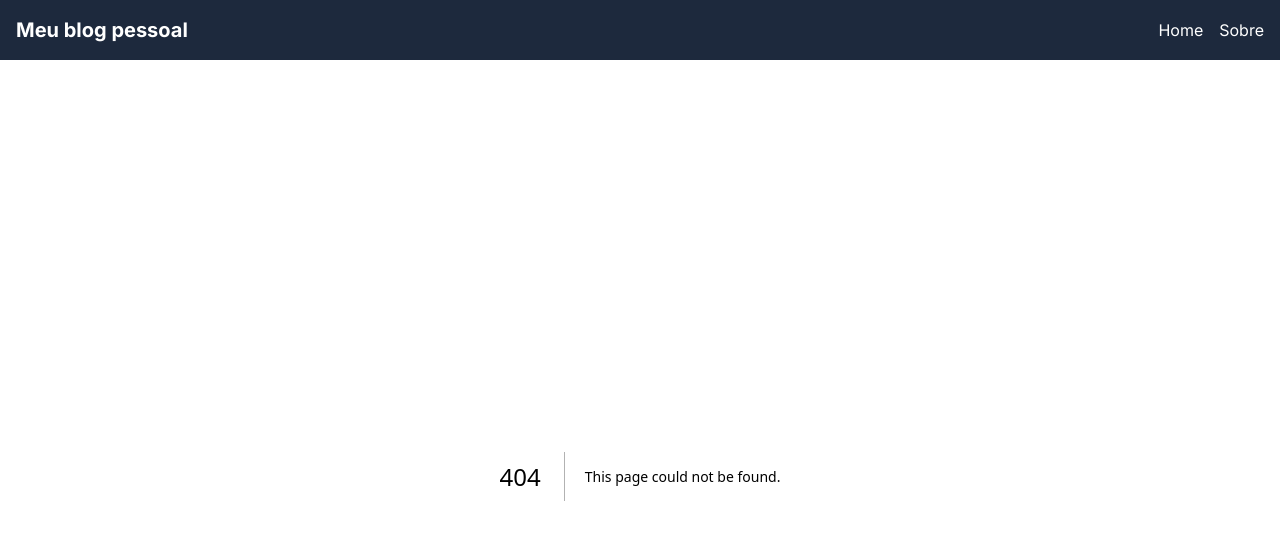
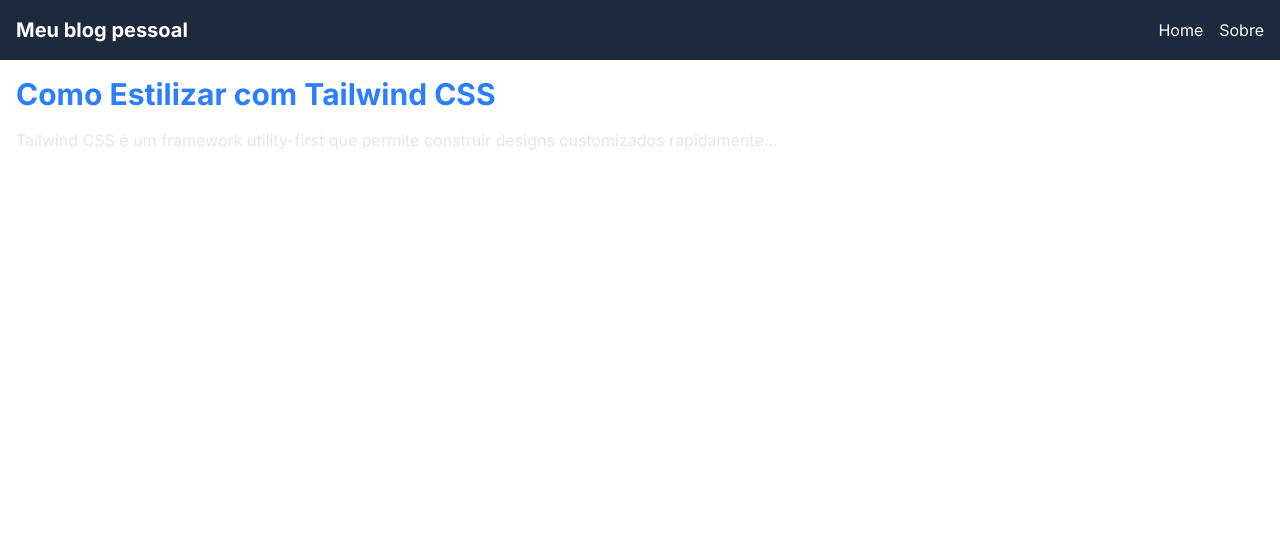
Before and after one commit to ChristalCamillo/desenvolve, a Next.js app in the folder blog/meu-blog-pessoal/: page /blog/como-estilizar-com-tailwind-css in a window 1280 px wide. Before the commit this address had no page. Shown: the top 540 px of the page. Built offline with nearby package versions, Linux system fonts and the light colour scheme.

Commit message:
colocando o roteamento dinamico para paginas individuais de cada post

```diff
--- /dev/null
+++ b/blog/meu-blog-pessoal/src/app/blog/[slug]/page.tsx
@@ -0,0 +1,31 @@
+import { posts } from "@/data/posts";
+import { notFound } from "next/navigation";
+
+type Props = {
+  params: {
+    slug: string;
+  };
+};
+
+export default function PostPage({ params }: Props) {
+  //Recebe o 'slug' da URL através dos parâmetros
+  const slug = params.slug;
+
+  // Encontra o post correspondente ao slug
+  const post = posts.find((post) => post.slug === params.slug);
+
+  // Se o post não for encontrado, retorna uma página 404
+  if (!post) {
+    return notFound();
+  }
+
+  //Se encontra o post, exibe seu título e conteúdo
+  return (
+    <main>
+      <div>
+        <h1 className="text-blue-500 text-3xl font-bold mb-4">{post.title}</h1>
+        <p className="text-gray-200">{post.content}</p>
+      </div>
+    </main>
+  );
+}
```
